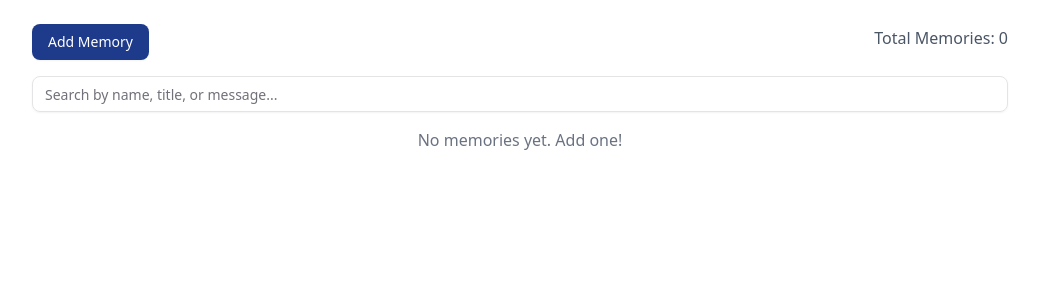
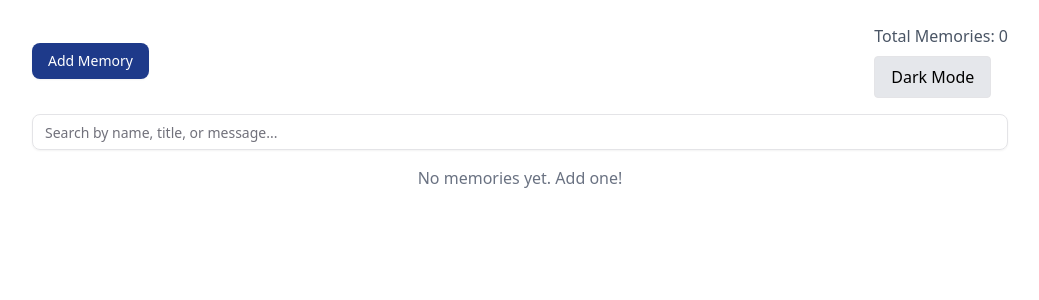
Before and after one commit to hegdeujwal/LegacyBook, a Next.js app: page / in a window 1280 px wide. Shown: the top 300 px of the page, without its empty margins (120-1159 px from the left). Built offline with nearby package versions, Linux system fonts and the light colour scheme.

Commit message:
toggle implemented

```diff
--- a/src/app/globals.css
+++ b/src/app/globals.css
@@ -77,6 +77,9 @@
   --sidebar-border: oklch(0.92 0.004 286.32);
   --sidebar-ring: oklch(0.705 0.015 286.067);
 }
+html {
+  transition: background-color 0.3s ease, color 0.3s ease;
+}
 
 .dark {
   --background: oklch(0.141 0.005 285.823);
--- a/src/app/page.js
+++ b/src/app/page.js
@@ -4,6 +4,7 @@ import AddMemoryModal from "../components/ui/AddMemoryModal";
 import SearchBar from "../components/ui/SearchBar";
 import MemoryCounter from "../components/ui/MemoryCounter";
 import { useState, useEffect } from "react";
+import ThemeToggle from "../components/ui/ThemeToggle";
 
 export default function Home() {
   const [memories, setMemories] = useState([]);
@@ -43,11 +44,15 @@ const handleAdd = (memory) => {
   );
 
   return (
-    <main className="p-6 max-w-5xl mx-auto">
+    <main className="p-6 max-w-5xl mx-auto bg-white text-black dark:bg-gray-900 dark:text-white min-h-screen transition-colors">
       <div className="flex justify-between items-center mb-4">
         <AddMemoryModal onAddMemory={handleAdd} />
+        <div>
           <MemoryCounter count={filtered.length} />
+          <ThemeToggle />
         </div>
+      </div>
+
       <SearchBar onSearch={setSearch} />
       {filtered.length === 0 ? (
         <p className="text-center text-gray-500">No memories yet. Add one!</p>
--- /dev/null
+++ b/src/components/ui/ThemeToggle.jsx
@@ -0,0 +1,31 @@
+"use client";
+import { useEffect, useState } from "react";
+
+export default function ThemeToggle() {
+  const [theme, setTheme] = useState("light");
+
+  useEffect(() => {
+    // On initial load
+    const stored = localStorage.getItem("theme");
+    if (stored) {
+      setTheme(stored);
+      document.documentElement.classList.toggle("dark", stored === "dark");
+    }
+  }, []);
+
+  const toggleTheme = () => {
+    const newTheme = theme === "dark" ? "light" : "dark";
+    setTheme(newTheme);
+    localStorage.setItem("theme", newTheme);
+    document.documentElement.classList.toggle("dark", newTheme === "dark");
+  };
+
+  return (
+    <button
+      onClick={toggleTheme}
+      className="px-4 py-2 border rounded bg-gray-200 dark:bg-gray-700 dark:text-white"
+    >
+      {theme === "dark" ? "Light Mode" : "Dark Mode"}
+    </button>
+  );
+}
--- /dev/null
+++ b/tailwind.config.js
@@ -0,0 +1,13 @@
+/** @type {import('tailwindcss').Config} */
+module.exports = {
+  content: [
+    "./app/**/*.{js,ts,jsx,tsx}",
+    "./pages/**/*.{js,ts,jsx,tsx}",
+    "./components/**/*.{js,ts,jsx,tsx}",
+  ],
+  darkMode: "class",
+  theme: {
+    extend: {},
+  },
+  plugins: [],
+};
```
Lines whose indentation alone changed are shown as unchanged.
